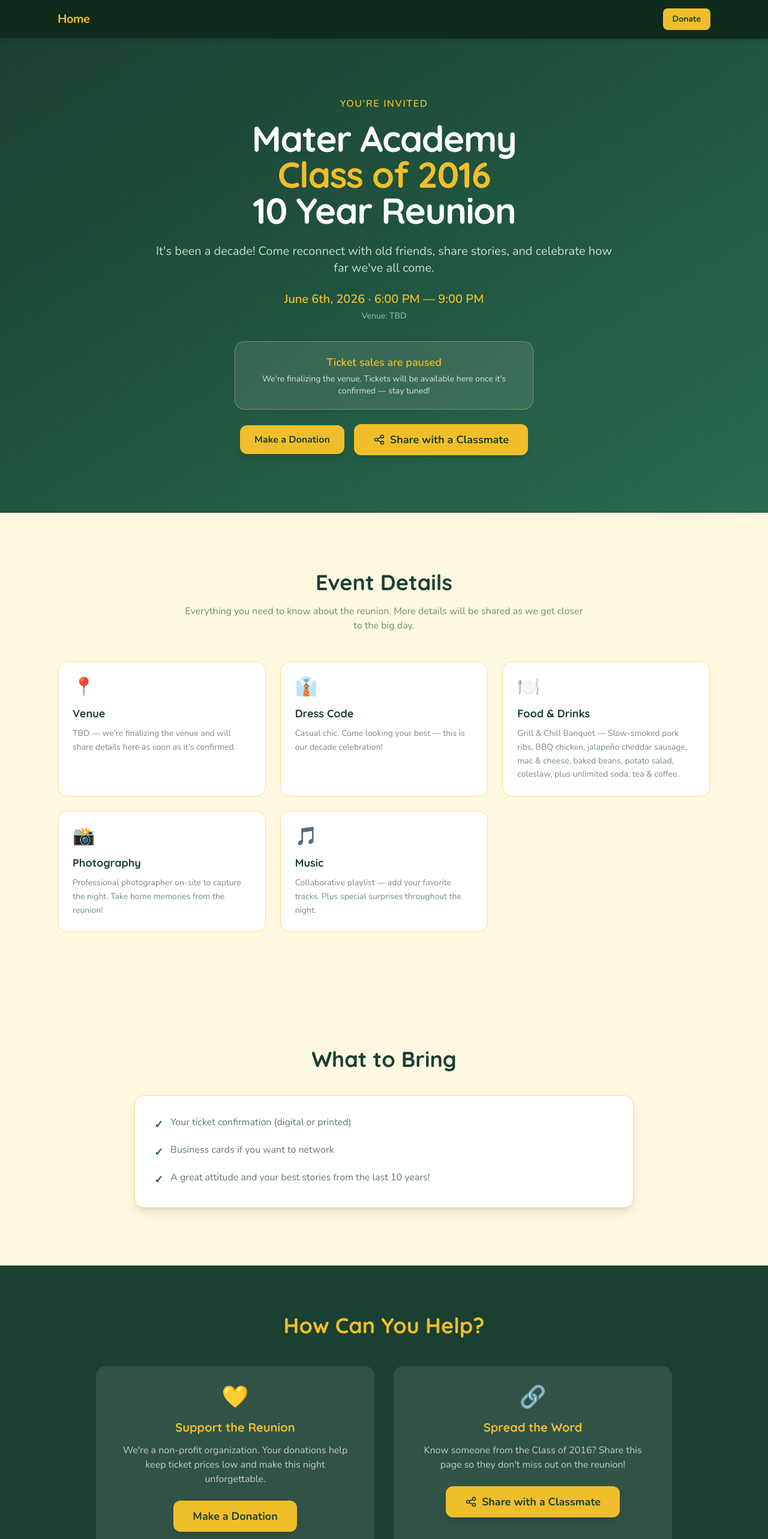
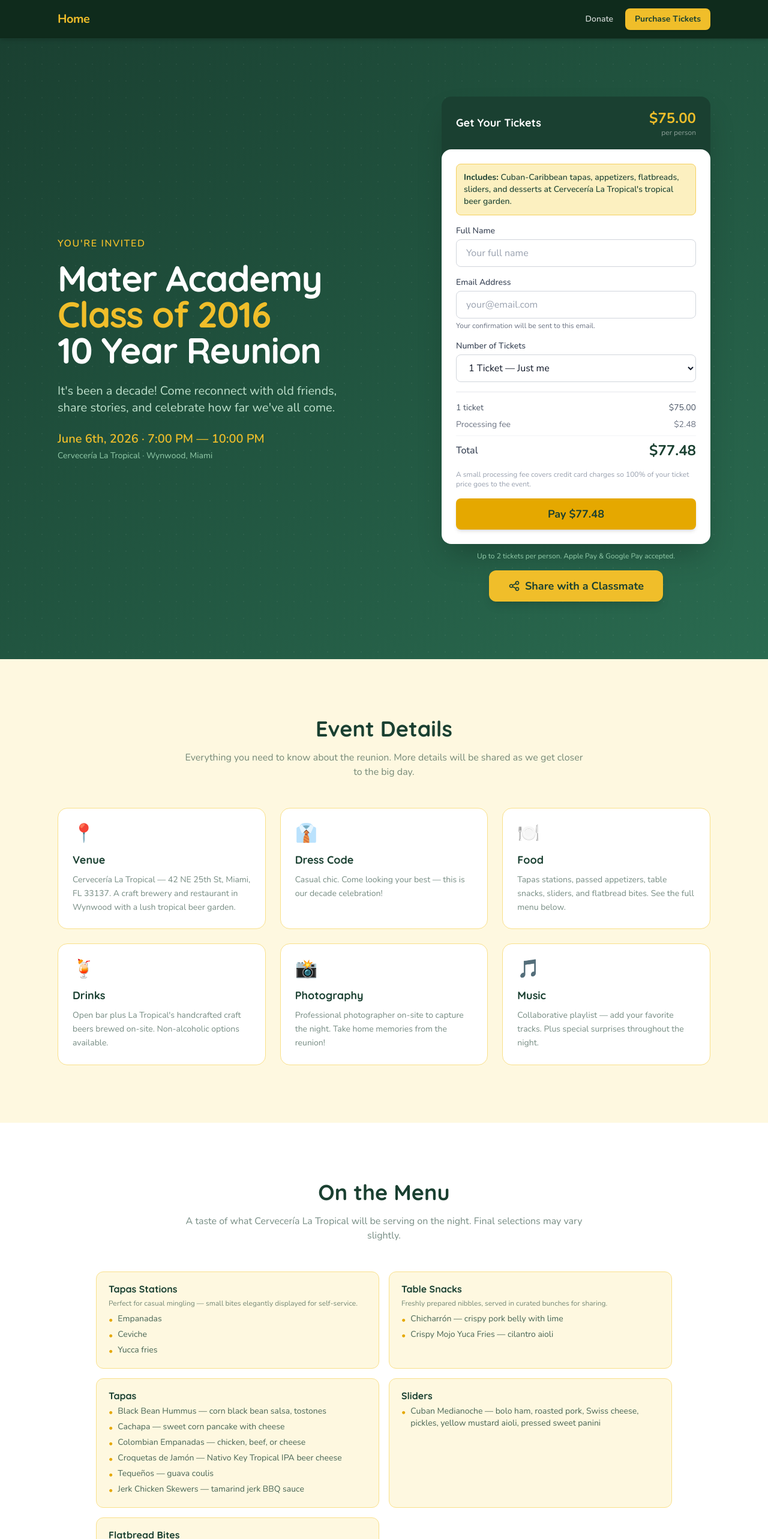
Before and after one commit to eddy2048/mater-10-year-reunion-invite-page, a Next.js app: page / in a window 1280 px wide. Shown: the top 2566 px of the page at 60% size. Built offline with nearby package versions, Linux system fonts and the light colour scheme.

Commit message:
update website

```diff
--- a/src/app/mobile-nav.tsx
+++ b/src/app/mobile-nav.tsx
@@ -1,14 +1,67 @@
+"use client";
+
+import { useState } from "react";
 import Link from "next/link";
 
 export function MobileNav() {
+  const [open, setOpen] = useState(false);
+
   return (
-    <div className="flex items-center gap-2">
-      <Link
-        href="/donate"
-        className="bg-gold-400 hover:bg-gold-500 text-green-900 px-4 py-2 rounded-lg text-sm font-bold transition-colors shadow-sm"
+    <>
+      {/* Desktop nav */}
+      <div className="hidden sm:flex items-center gap-2">
+        <Link
+          href="/donate"
+          className="text-white/80 hover:text-gold-400 px-3 py-2 rounded-md text-sm font-semibold transition-colors"
+        >
+          Donate
+        </Link>
+        <Link
+          href="/#tickets"
+          className="bg-gold-400 hover:bg-gold-500 text-green-900 px-4 py-2 rounded-lg text-sm font-bold transition-colors shadow-sm"
+        >
+          Purchase Tickets
+        </Link>
+      </div>
+
+      {/* Mobile hamburger */}
+      <button
+        onClick={() => setOpen(!open)}
+        className="sm:hidden text-white/80 hover:text-gold-400 p-2 transition-colors"
+        aria-label="Toggle menu"
       >
-        Donate
-      </Link>
-    </div>
+        {open ? (
+          <svg className="w-6 h-6" fill="none" viewBox="0 0 24 24" stroke="currentColor" strokeWidth={2}>
+            <path strokeLinecap="round" strokeLinejoin="round" d="M6 18L18 6M6 6l12 12" />
+          </svg>
+        ) : (
+          <svg className="w-6 h-6" fill="none" viewBox="0 0 24 24" stroke="currentColor" strokeWidth={2}>
+            <path strokeLinecap="round" strokeLinejoin="round" d="M4 6h16M4 12h16M4 18h16" />
+          </svg>
+        )}
+      </button>
+
+      {/* Mobile dropdown */}
+      {open && (
+        <div className="absolute top-16 left-0 right-0 bg-[#0f2b1c] border-b border-green-900 shadow-lg sm:hidden">
+          <div className="flex flex-col px-4 py-3 gap-2">
+            <Link
+              href="/donate"
+              onClick={() => setOpen(false)}
+              className="text-white/80 hover:text-gold-400 px-3 py-2 rounded-md text-sm font-semibold transition-colors"
+            >
+              Donate
+            </Link>
+            <Link
+              href="/#tickets"
+              onClick={() => setOpen(false)}
+              className="bg-gold-400 hover:bg-gold-500 text-green-900 px-4 py-2 rounded-lg text-sm font-bold transition-colors shadow-sm text-center"
+            >
+              Purchase Tickets
+            </Link>
+          </div>
+        </div>
+      )}
+    </>
   );
 }
--- a/src/app/page.tsx
+++ b/src/app/page.tsx
@@ -1,12 +1,22 @@
 import Link from "next/link";
+import { getTicketPrice } from "@/lib/ticket-price";
+import { TicketForm } from "./tickets/ticket-form";
 import { ShareButton } from "./share-button";
 
-function HeroSection() {
+function HeroSection({
+  priceInCents,
+  priceFormatted,
+}: {
+  priceInCents: number;
+  priceFormatted: string;
+}) {
   return (
     <section className="relative bg-gradient-to-br from-green-900 via-green-800 to-green-700 text-white overflow-hidden">
       <div className="absolute inset-0 opacity-10 pointer-events-none bg-[radial-gradient(circle_1.5px,_rgba(255,255,255,0.5)_1px,_transparent_1px)] bg-[length:28px_28px]" />
       <div className="relative max-w-6xl mx-auto px-4 sm:px-6 lg:px-8 py-16 sm:py-24">
-        <div className="text-center max-w-3xl mx-auto">
+        <div className="grid grid-cols-1 lg:grid-cols-2 gap-12 items-center">
+          {/* Left: Event info */}
+          <div className="text-center lg:text-left">
             <p className="text-gold-400 font-semibold text-sm sm:text-base uppercase tracking-widest mb-4">
               You&apos;re Invited
             </p>
@@ -17,31 +27,51 @@ function HeroSection() {
               <br />
               10 Year Reunion
             </h1>
-          <p className="text-green-200 text-lg sm:text-xl mb-6">
+            <p className="text-green-200 text-lg sm:text-xl max-w-lg mb-6">
               It&apos;s been a decade! Come reconnect with old friends, share
               stories, and celebrate how far we&apos;ve all come.
             </p>
             <p className="text-gold-400 text-lg sm:text-xl font-semibold">
-            June 6th, 2026 &middot; 6:00 PM — 9:00 PM
+              June 6th, 2026 &middot; 7:00 PM — 10:00 PM
             </p>
-          <p className="text-green-300 text-sm mt-1">Venue: TBD</p>
-          <div className="mt-8 inline-block bg-white/10 border border-gold-300/40 rounded-2xl px-6 py-5">
-            <p className="text-gold-400 font-semibold text-base sm:text-lg">
-              Ticket sales are paused
-            </p>
-            <p className="text-white/80 text-sm mt-1 max-w-md">
-              We&apos;re finalizing the venue. Tickets will be available here
-              once it&apos;s confirmed — stay tuned!
+            <p className="text-green-300 text-sm mt-1">
+              Cervecería La Tropical &middot; Wynwood, Miami
             </p>
           </div>
-          <div className="mt-6 flex flex-wrap items-center justify-center gap-4">
-            <Link
-              href="/donate"
-              className="inline-flex items-center justify-center bg-gold-400 hover:bg-gold-500 text-green-900 font-bold px-6 py-3 rounded-xl transition-colors shadow-lg"
-            >
-              Make a Donation
-            </Link>
+
+          {/* Right: Ticket form */}
+          <div id="tickets" className="w-full max-w-md mx-auto lg:mx-0 lg:ml-auto scroll-mt-24">
+            <div className="bg-green-900 rounded-2xl shadow-2xl overflow-hidden">
+              <div className="px-6 py-5">
+                <div className="flex items-center justify-between">
+                  <h2 className="text-white font-bold text-lg">
+                    Get Your Tickets
+                  </h2>
+                  <div className="text-right">
+                    <p className="text-gold-400 text-2xl font-bold">
+                      ${priceFormatted}
+                    </p>
+                    <p className="text-white/50 text-xs">per person</p>
+                  </div>
+                </div>
+              </div>
+              <div className="bg-white rounded-t-2xl p-6">
+                <div className="mb-4 bg-gold-100 border border-gold-300 rounded-lg p-3">
+                  <p className="text-sm text-green-900 font-medium">
+                    <strong>Includes: </strong> Cuban-Caribbean tapas,
+                    appetizers, flatbreads, sliders, and desserts at
+                    Cervecería La Tropical&apos;s tropical beer garden.
+                  </p>
+                </div>
+                <TicketForm priceInCents={priceInCents} />
+              </div>
+            </div>
+            <p className="text-center text-green-300 text-xs mt-3">
+              Up to 2 tickets per person. Apple Pay &amp; Google Pay accepted.
+            </p>
+            <div className="mt-4 text-center">
               <ShareButton />
+            </div>
           </div>
         </div>
       </div>
@@ -55,7 +85,7 @@ function EventDetails() {
       icon: "📍",
       title: "Venue",
       description:
-        "TBD — we're finalizing the venue and will share details here as soon as it's confirmed.",
+        "Cervecería La Tropical — 42 NE 25th St, Miami, FL 33137. A craft brewery and restaurant in Wynwood with a lush tropical beer garden.",
     },
     {
       icon: "👔",
@@ -65,9 +95,15 @@ function EventDetails() {
     },
     {
       icon: "🍽️",
-      title: "Food & Drinks",
+      title: "Food",
       description:
-        "Grill & Chill Banquet — Slow-smoked pork ribs, BBQ chicken, jalapeño cheddar sausage, mac & cheese, baked beans, potato salad, coleslaw, plus unlimited soda, tea & coffee.",
+        "Tapas stations, passed appetizers, table snacks, sliders, and flatbread bites. See the full menu below.",
+    },
+    {
+      icon: "🍹",
+      title: "Drinks",
+      description:
+        "Open bar plus La Tropical's handcrafted craft beers brewed on-site. Non-alcoholic options available.",
     },
     {
       icon: "📸",
@@ -116,11 +152,140 @@ function EventDetails() {
   );
 }
 
+function Menu() {
+  const sections = [
+    {
+      title: "Tapas Stations",
+      blurb:
+        "Perfect for casual mingling — small bites elegantly displayed for self-service.",
+      items: ["Empanadas", "Ceviche", "Yucca fries"],
+    },
+    {
+      title: "Table Snacks",
+      blurb:
+        "Freshly prepared nibbles, served in curated bunches for sharing.",
+      items: [
+        "Chicharrón — crispy pork belly with lime",
+        "Crispy Mojo Yuca Fries — cilantro aioli",
+      ],
+    },
+    {
+      title: "Tapas",
+      blurb: "",
+      items: [
+        "Black Bean Hummus — corn black bean salsa, tostones",
+        "Cachapa — sweet corn pancake with cheese",
+        "Colombian Empanadas — chicken, beef, or cheese",
+        "Croquetas de Jamón — Nativo Key Tropical IPA beer cheese",
+        "Tequeños — guava coulis",
+        "Jerk Chicken Skewers — tamarind jerk BBQ sauce",
+      ],
+    },
+    {
+      title: "Sliders",
+      blurb: "",
+      items: [
+        "Cuban Medianoche — bolo ham, roasted pork, Swiss cheese, pickles, yellow mustard aioli, pressed sweet panini",
+      ],
+    },
+    {
+      title: "Flatbread Bites",
+      blurb: "",
+      items: ["Classic Margherita — tomato, basil, fresh mozzarella"],
+    },
+  ];
+
+  return (
+    <section className="py-16 sm:py-24 bg-white">
+      <div className="max-w-5xl mx-auto px-4 sm:px-6 lg:px-8">
+        <div className="text-center mb-12">
+          <h2 className="text-3xl sm:text-4xl font-bold text-green-900 mb-4">
+            On the Menu
+          </h2>
+          <p className="text-green-900/60 max-w-2xl mx-auto">
+            A taste of what Cervecería La Tropical will be serving on the
+            night. Final selections may vary slightly.
+          </p>
+        </div>
+        <div className="grid grid-cols-1 md:grid-cols-2 gap-4">
+          {sections.map((section) => (
+            <div
+              key={section.title}
+              className="bg-gold-50 rounded-xl px-5 py-4 border border-gold-200"
+            >
+              <h3 className="text-base font-bold text-green-900 mb-1">
+                {section.title}
+              </h3>
+              {section.blurb && (
+                <p className="text-green-900/60 text-xs mb-2">
+                  {section.blurb}
+                </p>
+              )}
+              {section.items.length > 0 && (
+                <ul className="space-y-0.5">
+                  {section.items.map((item) => (
+                    <li
+                      key={item}
+                      className="flex items-start gap-2 text-green-900/80 text-sm"
+                    >
+                      <span className="text-gold-500 leading-6">•</span>
+                      <span>{item}</span>
+                    </li>
+                  ))}
+                </ul>
+              )}
+            </div>
+          ))}
+        </div>
+      </div>
+    </section>
+  );
+}
+
+function VenueMap() {
+  return (
+    <section className="py-16 sm:py-24 bg-green-900">
+      <div className="max-w-6xl mx-auto px-4 sm:px-6 lg:px-8">
+        <div className="text-center mb-10">
+          <h2 className="text-3xl sm:text-4xl font-bold text-gold-400 mb-4">
+            Find the Venue
+          </h2>
+          <p className="text-white/70 max-w-2xl mx-auto">
+            Cervecería La Tropical &middot; 42 NE 25th St, Miami, FL 33137
+          </p>
+        </div>
+        <div className="rounded-2xl overflow-hidden shadow-lg">
+          <iframe
+            title="Cervecería La Tropical"
+            src="https://www.google.com/maps?q=Cerveceria+La+Tropical,+42+NE+25th+St,+Miami,+FL+33137&output=embed"
+            width="100%"
+            height="400"
+            style={{ border: 0 }}
+            allowFullScreen
+            loading="lazy"
+            referrerPolicy="no-referrer-when-downgrade"
+          />
+        </div>
+        <div className="text-center mt-6">
+          <a
+            href="https://www.google.com/maps/place/Cerveceria+La+Tropical/@25.7964936,-80.1899765,16.08z/data=!4m7!3m6!1s0x88d9b7759df6be5f:0x863dc5f8a6b4bfa8!8m2!3d25.80045!4d-80.193926!10e1!16s%2Fg%2F11qp_56v23"
+            target="_blank"
+            rel="noopener noreferrer"
+            className="inline-flex items-center gap-2 bg-gold-400 hover:bg-gold-500 text-green-900 font-semibold px-6 py-3 rounded-xl transition-colors shadow-md"
+          >
+            <span>📍</span>
+            Open in Google Maps
+          </a>
+        </div>
+      </div>
+    </section>
+  );
+}
+
 function WhatToBring() {
   const items = [
-    "Your ticket confirmation (digital or printed)",
-    "Business cards if you want to network",
-    "A great attitude and your best stories from the last 10 years!",
+    "A photo ID — we'll check you in at the entrance",
+    "Your best stories from the last 10 years!",
   ];
 
   return (
@@ -193,10 +358,18 @@ function HelpOut() {
 }
 
 export default async function Home() {
+  const priceInCents = getTicketPrice();
+  const priceFormatted = (priceInCents / 100).toFixed(2);
+
   return (
     <>
-      <HeroSection />
+      <HeroSection
+        priceInCents={priceInCents}
+        priceFormatted={priceFormatted}
+      />
       <EventDetails />
+      <Menu />
+      <VenueMap />
       <WhatToBring />
       <HelpOut />
     </>
--- a/src/lib/ticket-price.ts
+++ b/src/lib/ticket-price.ts
@@ -1,5 +1,5 @@
 const DEFAULT_PRICE = parseInt(
-  process.env.DEFAULT_TICKET_PRICE_CENTS || "5000",
+  process.env.DEFAULT_TICKET_PRICE_CENTS || "7500",
   10
 );
 
```
Also changed, not shown: 1 other file (tests, documents, lock files or other folders). Lines whose indentation alone changed are shown as unchanged.
